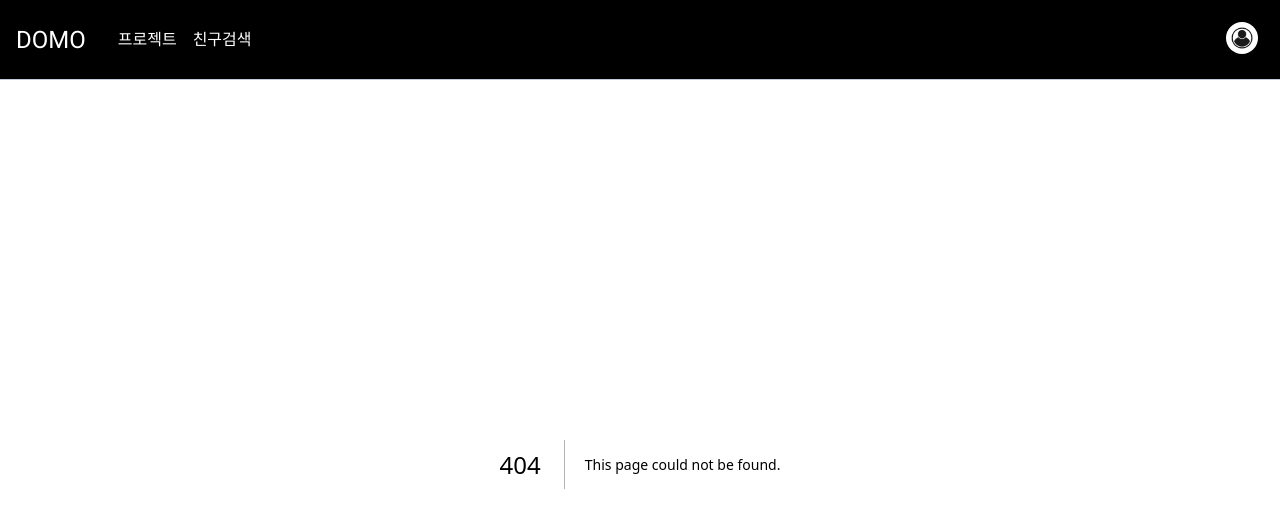
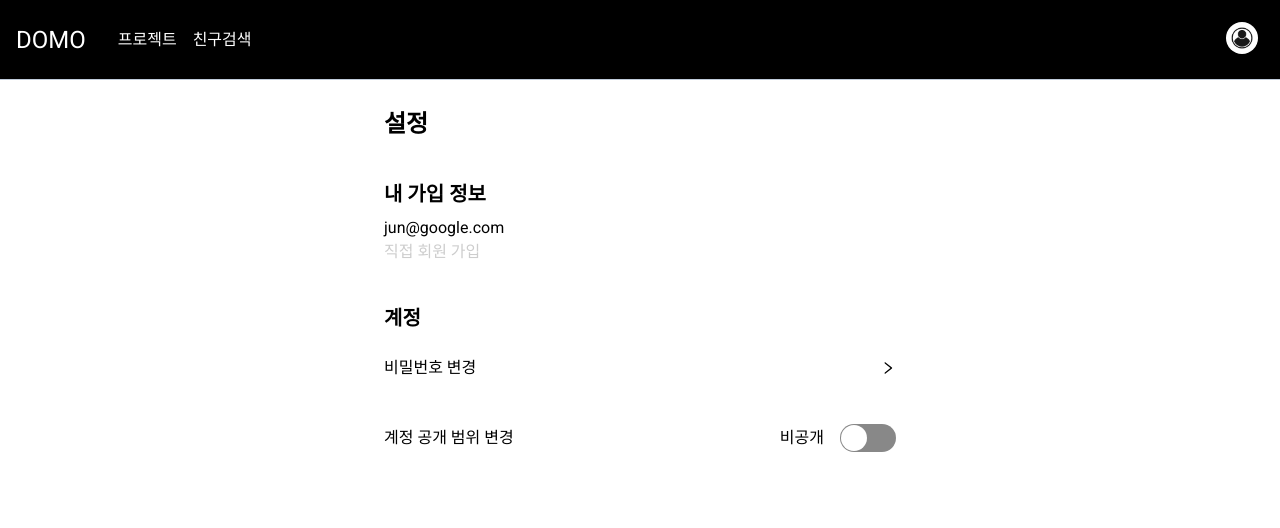
Before and after one commit to CG-sc23/CG_sc23-Main_FE, a Next.js app: page /settings in a window 1280 px wide. Before the commit this address had no page. Shown: the top 528 px of the page. Built offline with nearby package versions, Linux system fonts and the light colour scheme.

Commit message:
/user/[user_id] 식으로 마이페이지 확인할 수 있도록 구현

```diff
--- /dev/null
+++ b/src/pages/settings/index.tsx
@@ -0,0 +1,148 @@
+import { css } from "@emotion/react";
+import styled from "@emotion/styled";
+import { useState } from "react";
+import Link from "next/link";
+import { AiOutlineRight } from "react-icons/ai";
+import Switch from "react-switch";
+
+import { bp } from "@/libs/styles/constants";
+import { mySingupStrategy } from "@/libs/utils/profile";
+
+const Block = styled.div`
+  display: flex;
+  flex-direction: column;
+  gap: 1rem;
+  margin-top: 3rem;
+`;
+
+const Divider = styled.div`
+  width: 100%;
+  height: 2px;
+  background-color: #cdcdcd;
+`;
+
+const H2 = styled.h2`
+  font-size: 1.25rem;
+  font-weight: 600;
+`;
+
+const Linker = styled(Link)`
+  display: flex;
+  justify-content: space-between;
+  align-items: center;
+  padding: 1rem 0;
+  text-decoration: none;
+  color: black;
+`;
+
+export default function Settings() {
+  const [profile, setProfile] = useState({
+    id: null,
+    email: "jun@google.com",
+    name: "임준혁",
+    github_link: "hello@github.com",
+    image_link: "/profile.jpg",
+    short_description: "안녕하세요 올리버쌤입니다.".repeat(5),
+    grade: 1,
+    like: 12,
+    rating: 4.3,
+    provider: "our",
+  });
+
+  const [checked, setChecked] = useState(false);
+  const handleToggleChange = (nextChecked: boolean) => setChecked(nextChecked);
+
+  return (
+    <div
+      css={css`
+        width: 100vw;
+        height: 100vh;
+        display: flex;
+        flex-direction: column;
+        align-items: center;
+      `}
+    >
+      <div
+        css={css`
+          width: 512px;
+          margin: 0 auto;
+          padding: 3rem;
+          display: flex;
+          flex-direction: column;
+          ${bp[0]} {
+            padding: 3rem 0;
+            width: 90%;
+          }
+        `}
+      >
+        <h1
+          css={css`
+            font-size: 1.5rem;
+            font-weight: 600;
+          `}
+        >
+          설정
+        </h1>
+        {/* 내 가입 정보 */}
+        <Block>
+          <H2>내 가입 정보</H2>
+          <div>
+            <p
+              css={css`
+                text-decoration: none;
+              `}
+            >
+              {profile.email}
+            </p>
+            <p
+              css={css`
+                margin-top: 0.5rem;
+                color: #cdcdcd;
+              `}
+            >
+              {mySingupStrategy(profile.provider)}
+            </p>
+          </div>
+        </Block>
+        {/* 계정 설정 : 비밀번호 변경 */}
+        <Block>
+          <H2>계정</H2>
+          <Linker href="/user/PasswordReset">
+            <span
+              css={css`
+                font-weight: 500;
+              `}
+            >
+              비밀번호 변경
+            </span>
+            <AiOutlineRight />
+          </Linker>
+          <Linker href="/user/PasswordReset">
+            <span
+              css={css`
+                font-weight: 500;
+              `}
+            >
+              계정 공개 범위 변경
+            </span>
+            <div
+              css={css`
+                display: flex;
+                align-items: center;
+                gap: 1rem;
+              `}
+            >
+              <span>{checked ? "공개" : "비공개"}</span>
+              <Switch
+                onChange={handleToggleChange}
+                checked={checked}
+                checkedIcon={false}
+                uncheckedIcon={false}
+              />
+            </div>
+          </Linker>
+        </Block>
+      </div>
+    </div>
+  );
+}
```
